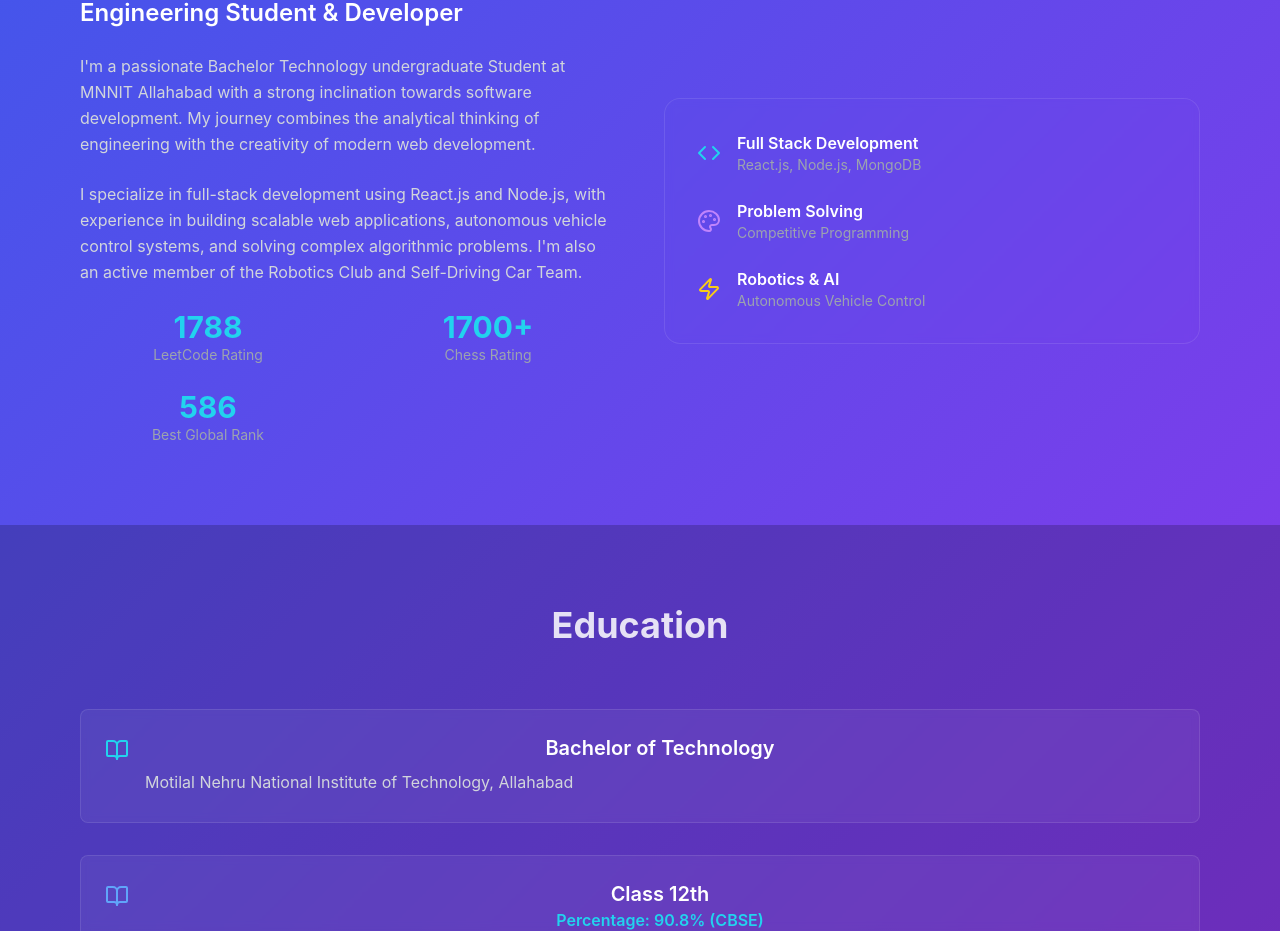
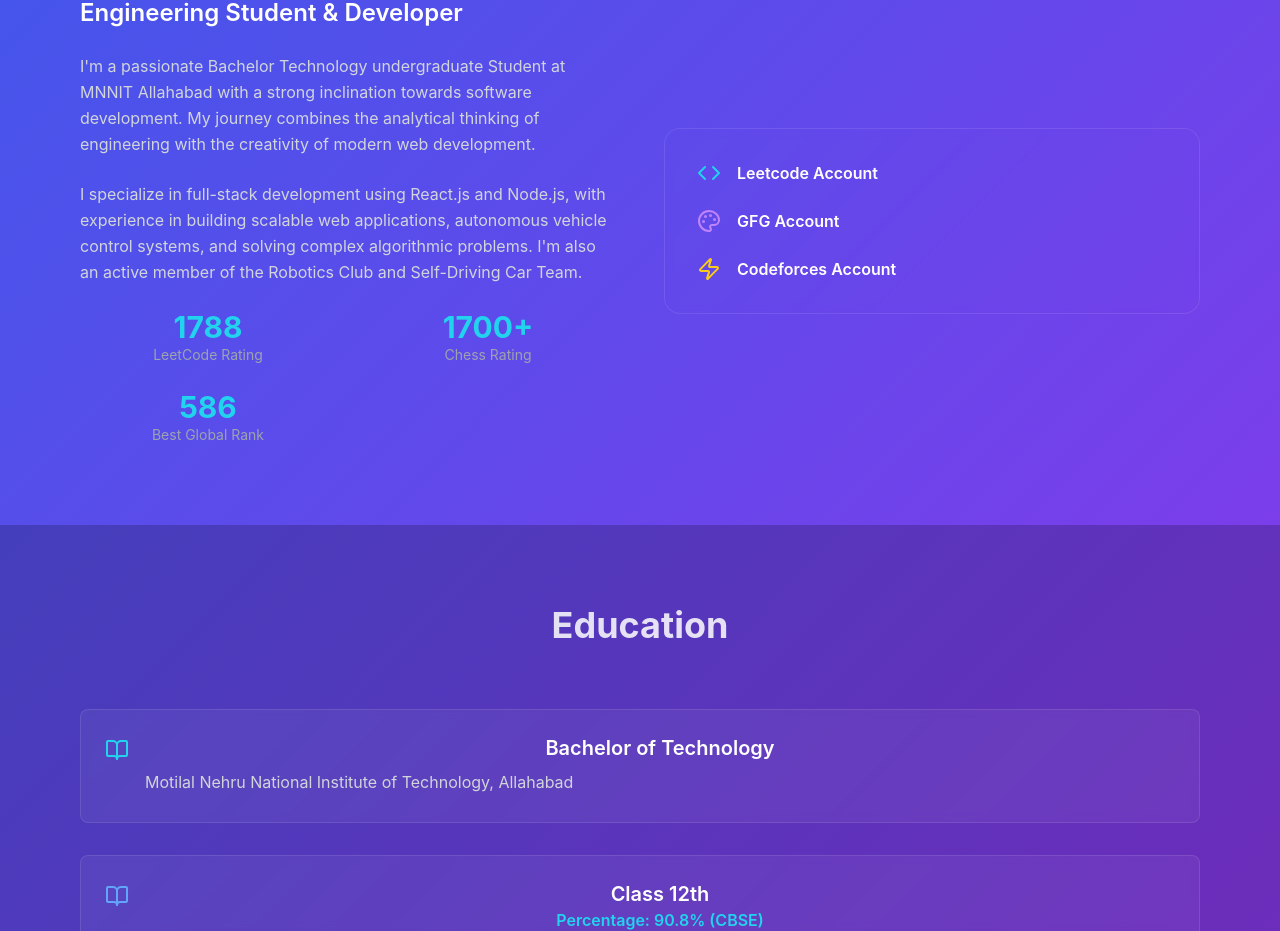
Before and after one commit to avinash4904/portfolio, a React (Vite) app: page / in a window 1280 px wide. Shown: the part 1099-2030 px from the top of the page. Built offline with nearby package versions, Linux system fonts and the light colour scheme.

Commit message:
coding platforms added

```diff
--- a/src/Portfolio.jsx
+++ b/src/Portfolio.jsx
@@ -34,7 +34,7 @@ const Portfolio = () => {
           }));
         });
       },
-      { threshold: 0.3}
+      { threshold: 0.3 }
     );
 
     const elements = document.querySelectorAll('[data-animate]');
@@ -254,22 +254,41 @@ const Portfolio = () => {
                   <div className="flex items-center space-x-4">
                     <Code className="text-cyan-400" size={24} />
                     <div>
-                      <div className="text-white font-semibold">Full Stack Development</div>
-                      <div className="text-gray-400 text-sm">React.js, Node.js, MongoDB</div>
+                      <div className="text-white font-semibold"> <a
+                        href="https://leetcode.com/u/avinash0824/"
+                        target="_blank"
+                        rel="noopener noreferrer"
+                        className="hover:underline"
+                      >
+                        Leetcode Account
+                      </a></div>
+                      <div className="text-gray-400 text-sm"></div>
                     </div>
                   </div>
                   <div className="flex items-center space-x-4">
                     <Palette className="text-purple-400" size={24} />
                     <div>
-                      <div className="text-white font-semibold">Problem Solving</div>
-                      <div className="text-gray-400 text-sm">Competitive Programming</div>
+                      <div className="text-white font-semibold">  <a
+                        href="https://www.geeksforgeeks.org/user/avinash4904/"
+                        target="_blank"
+                        rel="noopener noreferrer"
+                        className="hover:underline"
+                      >
+                        GFG Account
+                      </a></div>
                     </div>
                   </div>
                   <div className="flex items-center space-x-4">
                     <Zap className="text-yellow-400" size={24} />
                     <div>
-                      <div className="text-white font-semibold">Robotics & AI</div>
-                      <div className="text-gray-400 text-sm">Autonomous Vehicle Control</div>
+                      <div className="text-white font-semibold"> <a
+                        href="https://codeforces.com/profile/avi_5195"
+                        target="_blank"
+                        rel="noopener noreferrer"
+                        className="hover:underline"
+                      >
+                        Codeforces Account
+                      </a></div>
                     </div>
                   </div>
                 </div>
```
Lines whose indentation alone changed are shown as unchanged.
